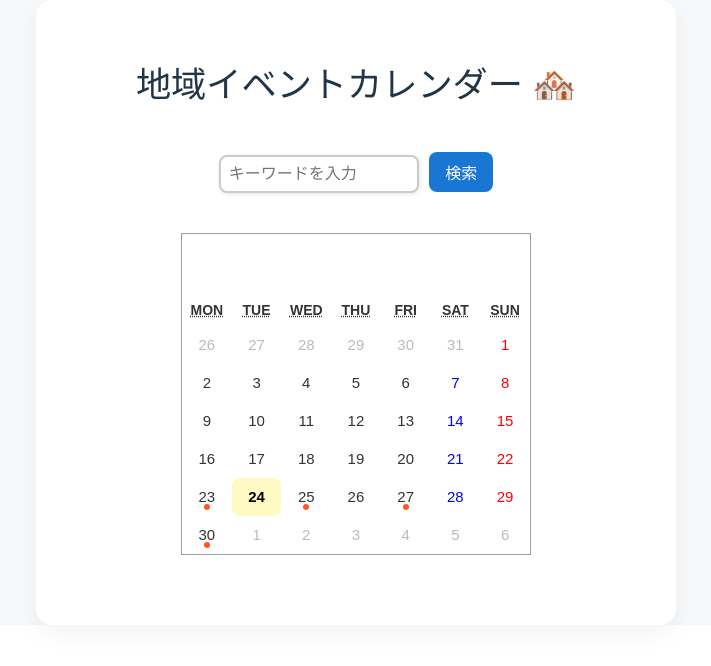
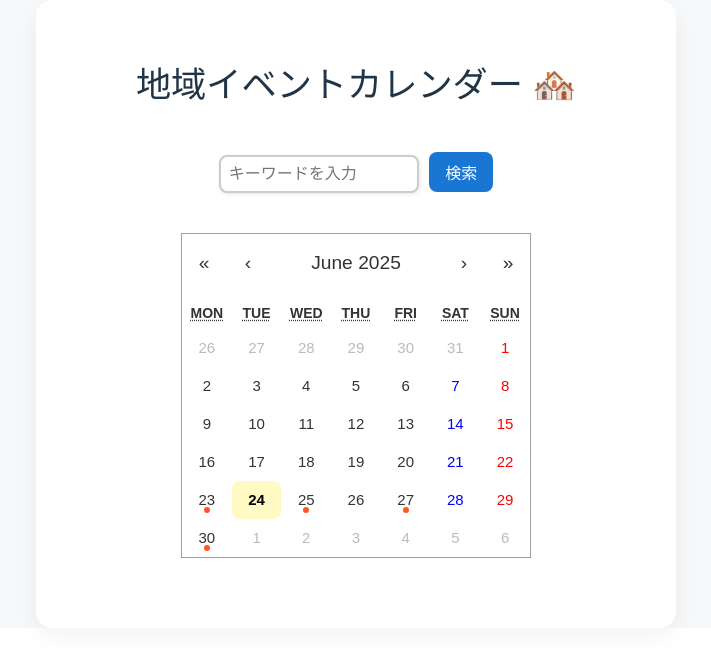
Before and after one commit to okada076/community-event-app, a React (Vite) app: page / in a window 1280 px wide. Shown: the top 666 px of the page, without its empty margins (284-995 px from the left). Built offline with nearby package versions, Linux system fonts and the light colour scheme.

Commit message:
ナビゲーション部分のスタイルをカスタマイズ

```diff
--- a/src/style.css
+++ b/src/style.css
@@ -253,3 +253,23 @@ button:hover {
   justify-content: center;
   margin-bottom: 30px;
 }
+
+.react-calendar__navigation {
+  background-color: #fff;
+  color: #333;
+  font-size: 1.2rem;
+  font-weight: bold;
+  padding: 8px 0;
+}
+
+.react-calendar__navigation button {
+  color: #333;
+  background: none;
+  border: none;
+  cursor: pointer;
+}
+
+.react-calendar__navigation button:disabled {
+  color: #ccc;
+  cursor: not-allowed;
+}
```
